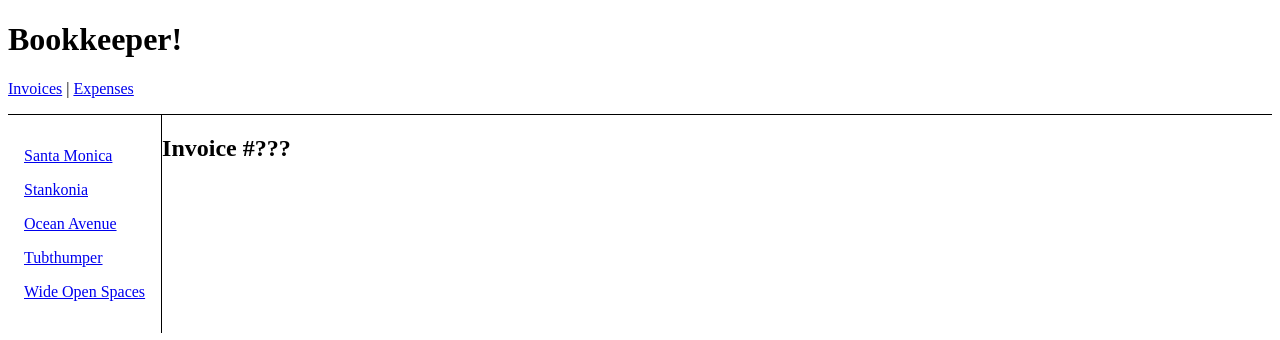
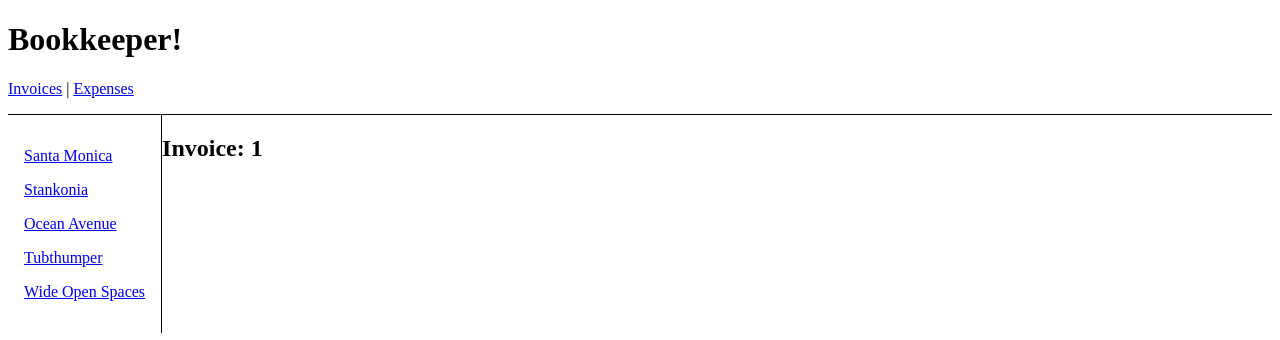
Before and after one commit to taylulz/s2, a React (Create React App) app: page /invoices/1 in a window 1280 px wide. Shown: the top 340 px of the page. Built offline with nearby package versions, Linux system fonts and the light colour scheme.

Commit message:
get :invoiceId param from the URL

```diff
--- a/src/routes/invoice.js
+++ b/src/routes/invoice.js
@@ -1,3 +1,6 @@
+import { useParams } from "react-router";
+
 export default function Invoice() {
-  return <h2>Invoice #???</h2>;
+  let params = useParams();
+  return <h2>Invoice: {params.invoiceId}</h2>;
 }
```
